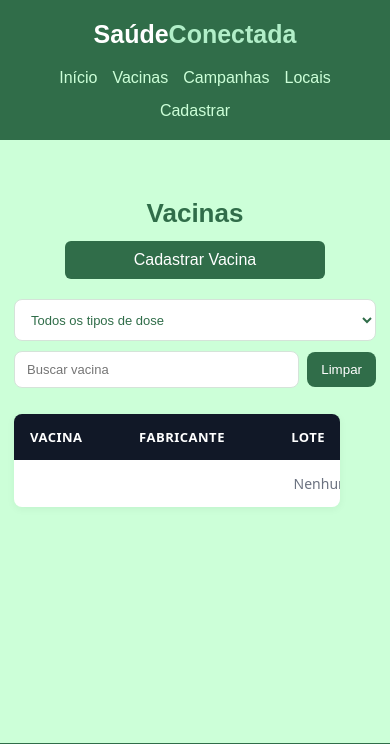
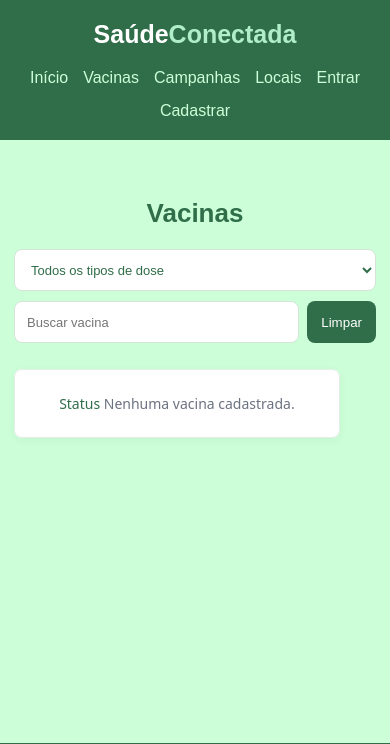
Before and after one commit to thaylavitoriafonseca-svg/saudeConect, a Django app: page /vacinas/ in a window 390 px wide. Shown: the top 744 px of the page. Run offline with Django 5.2, Linux system fonts and the light colour scheme; data that the repository does not hold is empty.

Commit message:
Protege cadastro e atualiza telas de campanhas e vacinas

```diff
--- a/campanhas/templates/campanhas/campanha_detail.html
+++ b/campanhas/templates/campanhas/campanha_detail.html
@@ -14,9 +14,11 @@
         <p><strong>Data de Encerramento:</strong> {{ campanha.data_fim|date:"d/m/Y" }}</p>
 
         <div style="margin-top: 20px; display: flex; gap: 10px;">
-            <a href="{% url 'campanhas:campanha_update' campanha.id %}" class="botao" style="background-color: #1e5631; color: white; text-decoration: none; padding: 10px 20px; border-radius: 4px;">
+            {% if user.is_authenticated %}
+<a href="{% url 'campanhas:campanha_update' campanha.id %}" class="botao" style="background-color: #1e5631; color: white; text-decoration: none; padding: 10px 20px; border-radius: 4px;">
                 Editar
             </a>
+{% endif %}
             <a href="{% url 'campanhas:campanhas' %}" style="padding: 10px 20px; background: #6c757d; color: white; text-decoration: none; border-radius: 4px;">
                 Voltar
             </a>
--- a/config/settings.py
+++ b/config/settings.py
@@ -137,3 +137,6 @@ MAILERS = {
         'BACKEND': 'django.core.mail.backends.console.EmailBackend',
     },
 }
+
+
+LOGIN_URL = 'login'
--- a/config/urls.py
+++ b/config/urls.py
@@ -2,6 +2,7 @@
 from django.contrib import admin
 from django.contrib.auth.views import LoginView, LogoutView
 from django.urls import path, include
+from usuarios.forms import EmailAuthenticationForm
 
 urlpatterns = [
     path('admin/', admin.site.urls),
@@ -20,6 +21,7 @@ urlpatterns = [
         'login/',
         LoginView.as_view(
             template_name='usuario/acesso/login.html',
+            authentication_form=EmailAuthenticationForm,
             redirect_authenticated_user=True,
             next_page='web:home',
         ),
--- a/locais/templates/locais/locais_detail.html
+++ b/locais/templates/locais/locais_detail.html
@@ -12,11 +12,13 @@
         <p><strong>Endereço:</strong> {{ local.endereco }}</p>
         <p><strong>Cidade:</strong> {{ local.cidade }}</p>
 
-        <a class="botao" style="background:#2d6a4f; color:white;
+        {% if user.is_authenticated %}
+<a class="botao" style="background:#2d6a4f; color:white;
            padding:10px 20px; border-radius:5px; text-decoration:none;"
            href="{% url 'locais:editar_local' local.pk %}">
             Editar
         </a>
+{% endif %}
 
         <a class="botao" style="background:#2d6a4f; color:white;
            padding:10px 20px; border-radius:5px; text-decoration:none;"
--- a/locais/views.py
+++ b/locais/views.py
@@ -1,4 +1,5 @@
 from django.shortcuts import render, redirect, get_object_or_404
+from django.contrib.auth.decorators import login_required
 from .models import LocalVacinacao
 from .forms import LocalForm
 
@@ -15,6 +16,7 @@ def listar_locais(request):
     })
 
 
+@login_required
 def criar_local(request):
     form = LocalForm(request.POST or None)
 
@@ -35,6 +37,7 @@ def detalhes_local(request, pk):
     })
 
 
+@login_required
 def editar_local(request, pk):
     local = get_object_or_404(LocalVacinacao, pk=pk)
     form = LocalForm(request.POST or None, instance=local)
@@ -49,6 +52,7 @@ def editar_local(request, pk):
     })
 
 
+@login_required
 def excluir_local(request, pk):
     local = get_object_or_404(LocalVacinacao, pk=pk)
 
--- a/templates/base.html
+++ b/templates/base.html
@@ -43,9 +43,15 @@
                     Locais
                 </a>
 
-            <a href="{% url 'usuarios:cadastro' %}">
-    Cadastrar
-</a>
+            {% if user.is_authenticated %}
+                <form method="post" action="{% url 'logout' %}">
+                    {% csrf_token %}
+                    <button type="submit">Sair</button>
+                </form>
+            {% else %}
+                <a href="{% url 'login' %}">Entrar</a>
+                <a href="{% url 'usuarios:cadastro' %}">Cadastrar</a>
+            {% endif %}
             </div>
 
         </nav>
--- a/usuarios/views.py
+++ b/usuarios/views.py
@@ -1,9 +1,11 @@
 
 from django.shortcuts import render, redirect
 from django.contrib import messages
+from django.db import transaction
 from .forms import CadastroForm
 
 
+@transaction.atomic
 def cadastro(request):
     if request.method == "POST":
         form = CadastroForm(request.POST)
--- a/vacinas/templates/vacinas/vacina_list.html
+++ b/vacinas/templates/vacinas/vacina_list.html
@@ -5,9 +5,11 @@
 <section class="pagina">
     <div class="titulo-pagina">
         <h1>Vacinas</h1>
-        <a href="{% url 'vacinas:vacina_create' %}" class="btn-novo">
+        {% if user.is_authenticated %}
+<a href="{% url 'vacinas:vacina_create' %}" class="btn-novo">
             Cadastrar Vacina
         </a>
+{% endif %}
     </div>
 
 
@@ -53,23 +55,27 @@
             <tbody>
                 {% for vacina in vacinas %}
                     <tr>
-                        <td class="col-nome">{{ vacina.nome }}</td>
-                        <td>{{ vacina.fabricante }}</td>
-                        <td>{{ vacina.lote }}</td>
-                        <td>{{ vacina.tipo_dose }}</td>
-                        <td>{{ vacina.descricao|default:"-" }}</td>
-                        <td class="col-acoes">
+                        <td class="col-nome" data-label="Vacina">{{ vacina.nome }}</td>
+                        <td data-label="Fabricante">{{ vacina.fabricante }}</td>
+                        <td data-label="Lote">{{ vacina.lote }}</td>
+                        <td data-label="Tipo de Dose">{{ vacina.tipo_dose }}</td>
+                        <td data-label="Descrição">{{ vacina.descricao|default:"-" }}</td>
+                        <td class="col-acoes" data-label="Ações">
                             <a href="{% url 'vacinas:vacina_detail' vacina.pk %}" class="btn-acao btn-detalhes" title="Ver detalhes">
                                 <i class="bi bi-eye-fill"></i></a>
-                            <a href="{% url 'vacinas:vacina_update' vacina.pk %}" class="btn-acao btn-editar" title="Editar">
+                            {% if user.is_authenticated %}
+<a href="{% url 'vacinas:vacina_update' vacina.pk %}" class="btn-acao btn-editar" title="Editar">
                                 <i class="bi bi-pencil-square"></i></a>
-                            <a href="{% url 'vacinas:vacina_delete' vacina.pk %}" class="btn-acao btn-excluir" title="Excluir">
+{% endif %}
+                            {% if user.is_authenticated %}
+<a href="{% url 'vacinas:vacina_delete' vacina.pk %}" class="btn-acao btn-excluir" title="Excluir">
                                 <i class="bi bi-trash3-fill"></i></a>
+{% endif %}
                         </td>
                     </tr>
                 {% empty %}
-                    <tr>
-                        <td colspan="6" class="sem-registros">
+                    <tr class="linha-sem-registros">
+                        <td colspan="6" class="sem-registros" data-label="Status">
                             Nenhuma vacina cadastrada.
                         </td>
                     </tr>
@@ -82,7 +88,6 @@
 </section>
 
 <style>
-
 
 .resumo-vacinas {
     display: grid;
@@ -190,7 +195,12 @@
     cursor: pointer;
 }
 
-
+@media (min-width: 651px) and (max-width: 1000px) {
+    .pesquisa-vacinas,
+    .tabela-container {
+        width: calc(100% - 48px);
+    }
+}
 
 @media (max-width: 900px) {
     .pesquisa-vacinas {
@@ -260,25 +270,120 @@
     }
 
     #pesquisaVacinas {
-        flex: 1;
+        flex: 1 1 auto;
         width: 0;
         max-width: none;
-        min-width: 0;
-        box-sizing: border-box;
+        min-height: 42px;
     }
 
     #limparPesquisaVacinas {
-        flex-shrink: 0;
+        min-height: 42px;
     }
 
     .tabela-container {
         width: 100% !important;
-        overflow-x: auto;
-        margin: 12px 0;
+        margin: 16px 0;
+        overflow: visible;
+        border-radius: 8px;
     }
 
-    .tabela-vacinas {
-        min-width: 750px;
+    .tabela-vacinas,
+    .tabela-vacinas tbody {
+        display: block;
+        width: 100%;
+    }
+
+    .tabela-vacinas thead {
+        position: absolute;
+        width: 1px;
+        height: 1px;
+        padding: 0;
+        margin: -1px;
+        overflow: hidden;
+        clip: rect(0, 0, 0, 0);
+        white-space: nowrap;
+        border: 0;
+    }
+
+    .tabela-vacinas tbody tr:not(.linha-sem-registros) {
+        display: block;
+        margin-bottom: 14px;
+        padding: 8px 14px;
+        background: #fff;
+        border: 1px solid #e3eee6;
+        border-radius: 10px;
+        box-shadow: 0 2px 7px rgba(38, 53, 45, 0.05);
+    }
+
+    .tabela-vacinas tbody tr.linha-sem-registros {
+        display: block;
+        padding: 12px;
+        background: #fff;
+        border-radius: 8px;
+        border: 1px solid #e3eee6;
+    }
+
+    .tabela-vacinas tbody tr[hidden] {
+        display: none !important;
+    }
+
+    .tabela-vacinas tbody td:not(.col-acoes):not(.sem-registros) {
+        display: grid;
+        grid-template-columns: 105px minmax(0, 1fr);
+        align-items: center;
+        gap: 10px;
+        width: 100%;
+        padding: 10px 0;
+        border-bottom: 1px solid #edf2ee;
+        box-sizing: border-box;
+        font-size: 13px;
+        text-align: left !important;
+        overflow-wrap: anywhere;
+    }
+
+    .tabela-vacinas td:not(.col-acoes)::before {
+        content: attr(data-label);
+        color: #306d49;
+        font-weight: 500;
+        text-align: left;
+    }
+
+    .tabela-vacinas td.col-nome {
+        font-weight: 700;
+    }
+
+    .tabela-vacinas td.col-nome:not(.col-acoes) {
+        font-size: 13px;
+    }
+
+    .tabela-vacinas tbody td.col-acoes {
+        display: block;
+        width: 100%;
+        padding: 12px 0 8px;
+        border: none;
+        text-align: left !important;
+        white-space: normal;
+    }
+
+    .grupo-acoes {
+        display: flex;
+        justify-content: flex-start;
+        align-items: center;
+        gap: 9px;
+    }
+
+    .btn-acao {
+        width: 38px;
+        height: 38px;
+        flex-shrink: 0;
+    }
+
+    .tabela-vacinas .sem-registros {
+        display: block;
+        width: 100%;
+        padding: 12px;
+        border: none;
+        text-align: center;
     }
 }
 </style>
--- a/vacinas/views.py
+++ b/vacinas/views.py
@@ -3,6 +3,7 @@ from django.urls import reverse_lazy
 from django.views.generic.detail import DetailView
 from django.views.generic.edit import CreateView, UpdateView, DeleteView
 from django.views.generic.list import ListView
+from django.contrib.auth.mixins import LoginRequiredMixin
 
 from vacinas.forms import VacinaForm
 from vacinas.models import Vacina
@@ -26,21 +27,21 @@ class VacinaDetailView(DetailView):
     context_object_name = 'vacina'
 
 
-class VacinaCreateView(CreateView):
+class VacinaCreateView(LoginRequiredMixin, CreateView):
     model = Vacina
     form_class = VacinaForm
     template_name = 'vacinas/vacina_form.html'
     success_url = reverse_lazy('vacinas:vacinas')
 
 
-class VacinaUpdateView(UpdateView):
+class VacinaUpdateView(LoginRequiredMixin, UpdateView):
     model = Vacina
     form_class = VacinaForm
     template_name = 'vacinas/vacina_form.html'
     success_url = reverse_lazy('vacinas:vacinas')
 
 
-class VacinaDeleteView(DeleteView):
+class VacinaDeleteView(LoginRequiredMixin, DeleteView):
     model = Vacina
     template_name = 'vacinas/vacina_confirm_delete.html'
     success_url = reverse_lazy('vacinas:vacinas')
```
Also changed, not shown: campanhas/templates/campanhas/campanhas.html (+8 -2 lines), campanhas/views.py (+4 -3 lines), locais/templates/locais/locais.html (+9 -3 lines), usuarios/forms.py (+17 -1 lines), vacinas/templates/vacinas/vacina_detail.html (+92 -2 lines), locais/migrations/0002_alter_localvacinacao_options.py (added).
